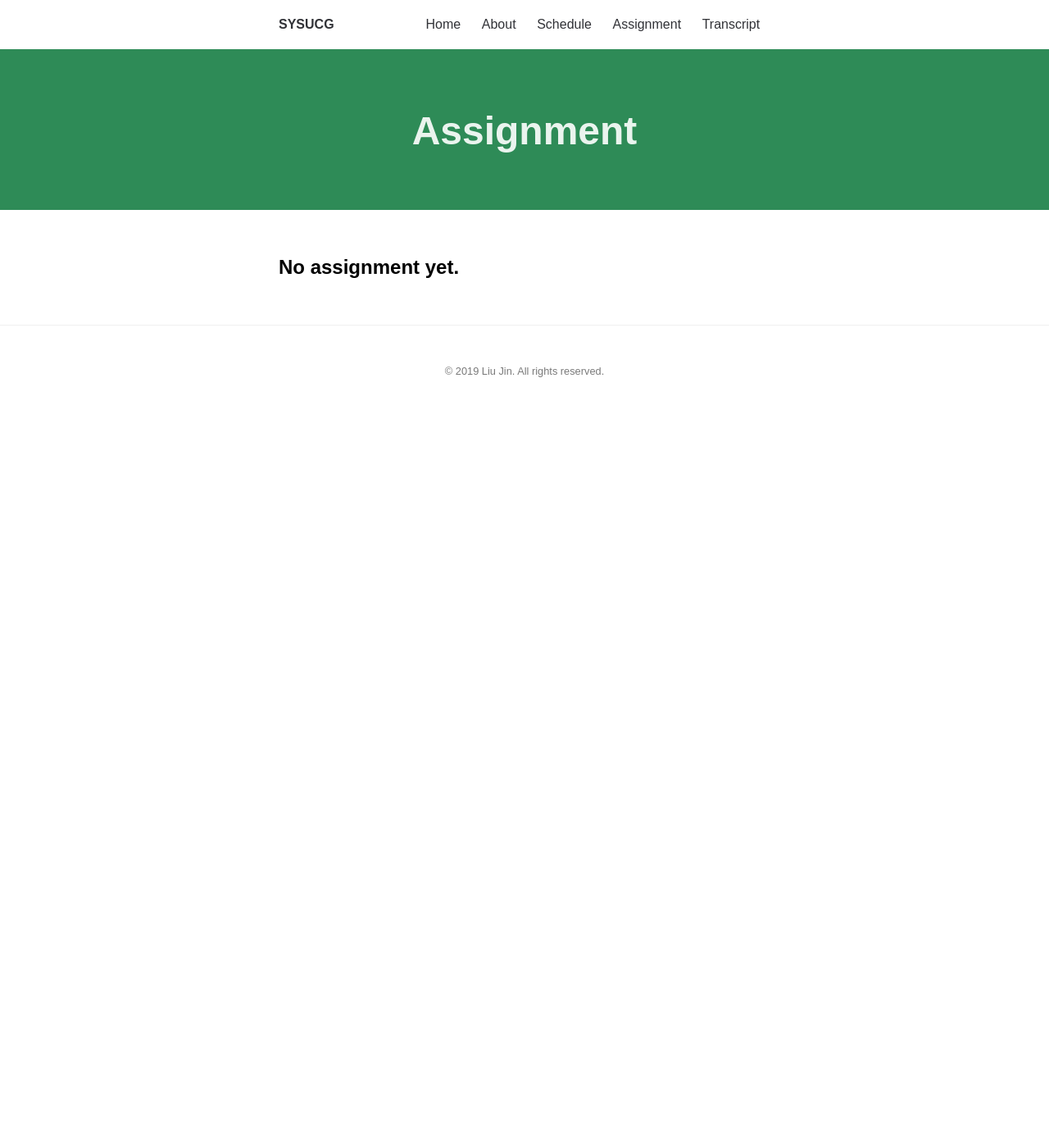
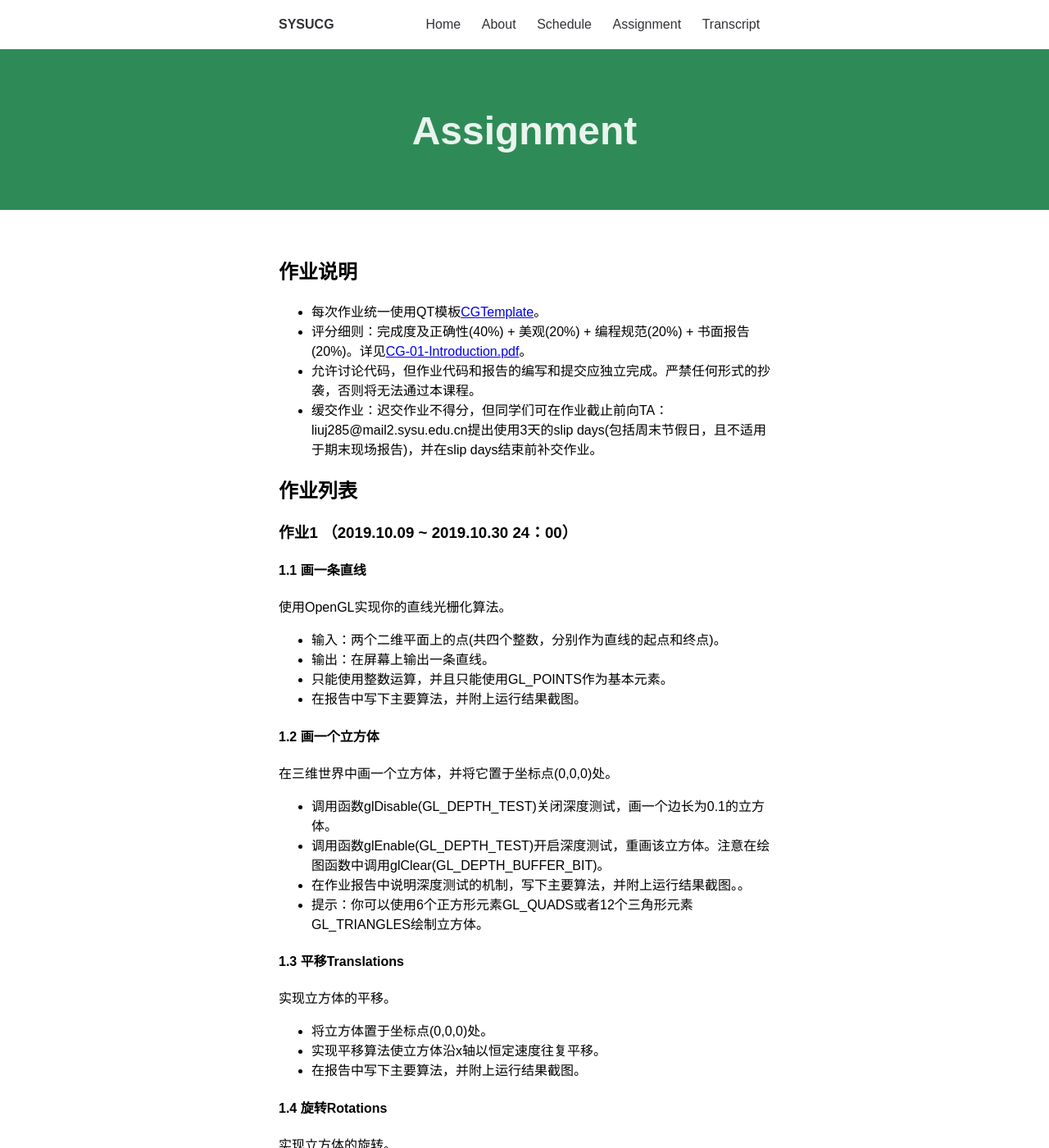
Before and after one commit to sysucg2019/sysucg2019.github.io, a Jekyll site: the page built from assignment.md, in a window 1280 px wide and 1400 px high. Shown: the whole window at 82% size. Built offline with Jekyll 4.4.1, drawn with Linux system fonts in a browser that asks for light colours; some of the changed text lies outside the part shown.

Commit message:
Update Homework1

```diff
--- a/assignment.md
+++ b/assignment.md
@@ -4,4 +4,56 @@ title: Assignment
 permalink: /assignment/
 ---
 
-## No assignment yet.
+## 作业说明
+-  每次作业统一使用QT模板<a href="https://github.com/sysucg2019/sysucg2019.github.io/raw/master/CGTemplate.zip">CGTemplate</a>。
+-  评分细则：完成度及正确性(40%) + 美观(20%) + 编程规范(20%) + 书面报告(20%)。详见<a href="https://github.com/sysucg2019/sysucg2019.github.io/raw/master/slides/CG-01-Introduction.pdf">CG-01-Introduction.pdf</a>。
+-  允许讨论代码，但作业代码和报告的编写和提交应独立完成。严禁任何形式的抄袭，否则将无法通过本课程。
+-  缓交作业：迟交作业不得分，但同学们可在作业截止前向TA：liuj285@mail2.sysu.edu.cn提出使用3天的slip days(包括周末节假日，且不适用于期末现场报告)，并在slip days结束前补交作业。
+
+## 作业列表
+### 作业1 （2019.10.09 ~ 2019.10.30 24：00）
+#### 1.1 画一条直线
+使用OpenGL实现你的直线光栅化算法。
+- 输入：两个二维平面上的点(共四个整数，分别作为直线的起点和终点)。
+- 输出：在屏幕上输出一条直线。
+- 只能使用整数运算，并且只能使用GL_POINTS作为基本元素。
+- 在报告中写下主要算法，并附上运行结果截图。
+
+#### 1.2 画一个立方体
+在三维世界中画一个立方体，并将它置于坐标点(0,0,0)处。
+- 调用函数glDisable(GL_DEPTH_TEST)关闭深度测试，画一个边长为0.1的立方体。
+- 调用函数glEnable(GL_DEPTH_TEST)开启深度测试，重画该立方体。注意在绘图函数中调用glClear(GL_DEPTH_BUFFER_BIT)。
+- 在作业报告中说明深度测试的机制，写下主要算法，并附上运行结果截图。。
+- 提示：你可以使用6个正方形元素GL_QUADS或者12个三角形元素GL_TRIANGLES绘制立方体。
+
+#### 1.3 平移Translations
+实现立方体的平移。
+- 将立方体置于坐标点(0,0,0)处。
+- 实现平移算法使立方体沿x轴以恒定速度往复平移。
+- 在报告中写下主要算法，并附上运行结果截图。
+
+#### 1.4 旋转Rotations
+实现立方体的旋转。
+- 将立方体置于坐标点(0,0,0)处。
+- 实现旋转算法使立方体在XoY平面中绕y=x轴以恒定速度旋转。
+- 开启和关闭深度测试，运行结果有何不同？
+- 在报告中写下主要算法，并附上运行结果截图。
+
+## 提交格式
+#### 请将你的作业发送至作业邮箱sysucg2019@163.com，邮件标题应与你的附件(.zip文件)名一致。你的压缩文件夹应有如下的组织形式：
+
+学号\_姓名\_作业#\_版本#/
+　　|— src/
+　　|— doc/
+- 学号：你的8位数学号。
+- 姓名：你的中文姓名。
+- 作业#: 表明第几次作业。
+- 版本#：表明你提交的作业版本，从版本0开始。只有最后一版的作业会被评分。
+- src/：包含你的项目代码文件(.pro/.h/.cpp文件)。
+- doc/：包含你的作业报告(report.pdf文件)。
+
+例如，学号为12345678的艾伦同学首次提交作业1，那么他提交的附件应为：
+　　12345678\_艾伦\_作业1\_版本0.zip
+  　　　　|— 12345678\_艾伦\_作业1\_版本0/
+  　　　　  　　｜—src/
+  　　　　  　　｜—doc/
```
